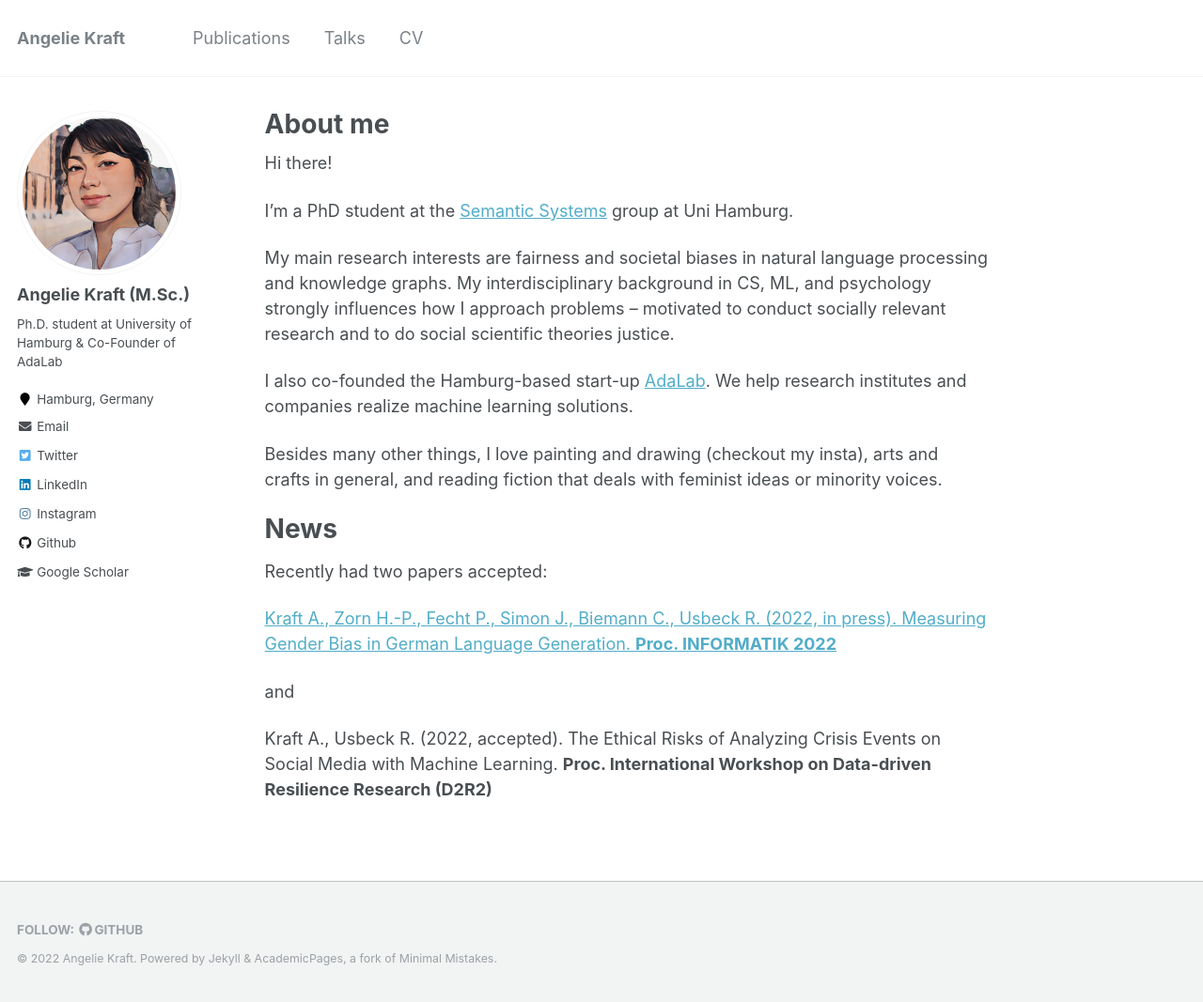
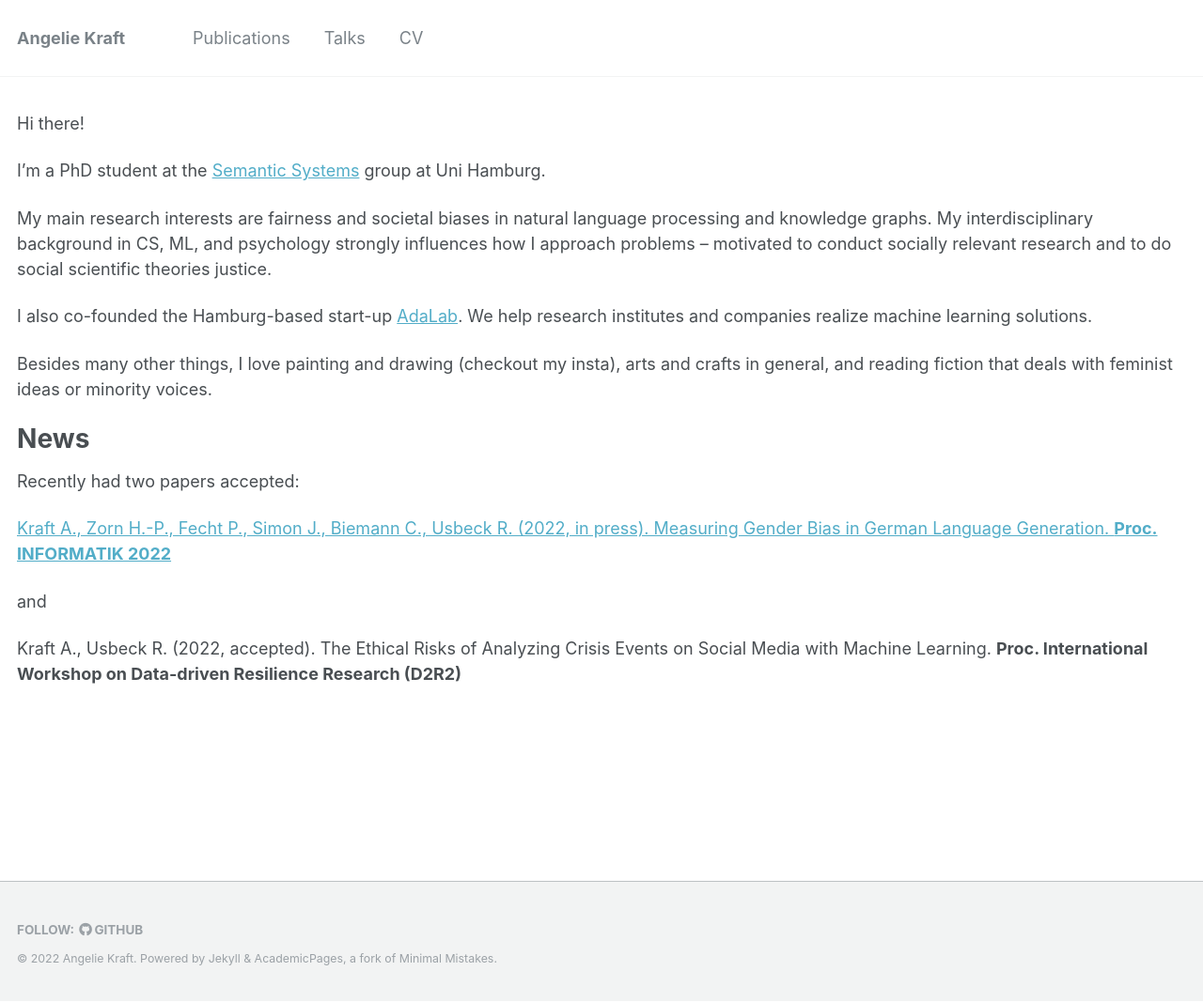
Before and after one commit to krangelie/krangelie.github.io, a Jekyll site: the page built from _pages/about.md, in a window 1280 px wide and 1067 px high. Shown: the whole window at 94% size. Built offline with Jekyll 4.4.1, drawn with Linux system fonts in a browser that asks for light colours.

Commit message:
try splash

```diff
--- a/_config.yml
+++ b/_config.yml
@@ -207,7 +207,7 @@ defaults:
       path: ""
       type: pages
     values:
-      layout: single
+      layout: splash
       author_profile: true
   # _teaching
   - scope:
```
